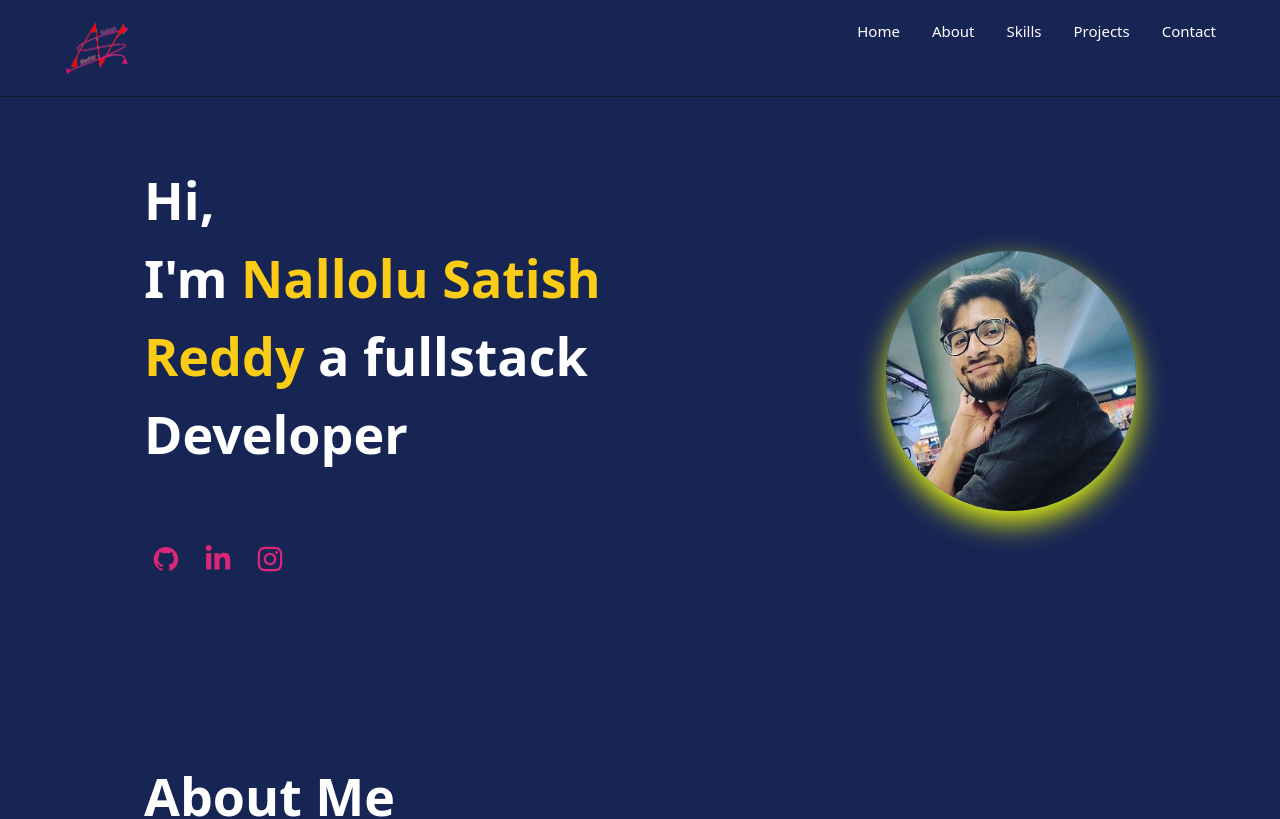
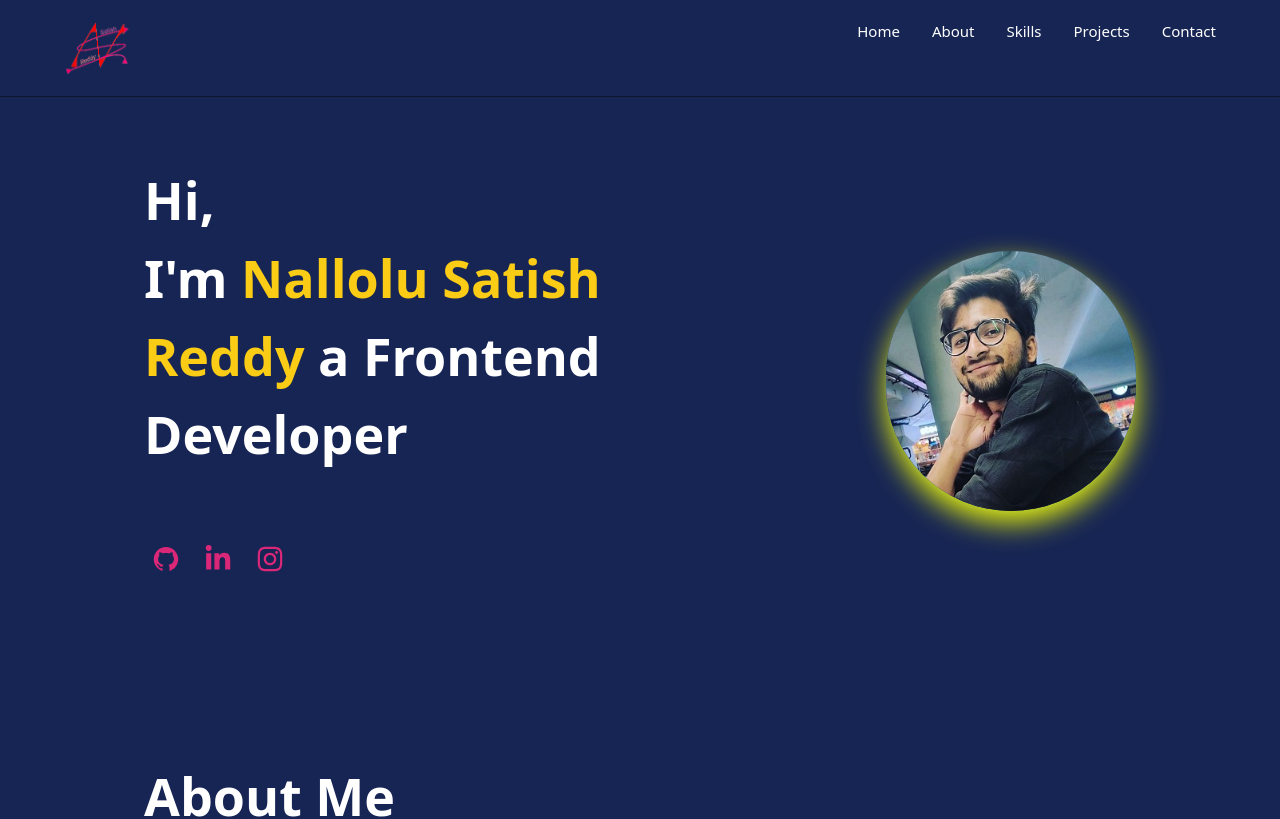
Before and after one commit to NalloluSatishReddy9720/Protfolio, a React (Vite) app: page / in a window 1280 px wide. Shown: the top 819 px of the page. Built offline with nearby package versions, Linux system fonts and the light colour scheme.

Commit message:
modified home

```diff
--- a/src/Components/Home.jsx
+++ b/src/Components/Home.jsx
@@ -19,7 +19,7 @@ function Home() {
   return (
     <div id="Home"  className='bg-blue-950 lg:px-36 px-10 lg:py-0 py-10 pt-0 text-center gap-5 lg:text-start flex lg:flex-row flex-col-reverse justify-between lg:gap-28 items-center overflow-hidden'>
       <div className="h-full lg:py-16 flex flex-col justify-center lg:items-start items-center text-white pt-0">
-        <h1 data-aos="fade-right" className='text-white text-[52px] font-semibold mb-8 leading-normal'>Hi,<br></br>I'm <span className='text-yellow-400'>Nallolu Satish Reddy</span> a  <span>fullstack Developer</span></h1>
+        <h1 data-aos="fade-right" className='text-white text-[52px] font-semibold mb-8 leading-normal'>Hi,<br></br>I'm <span className='text-yellow-400'>Nallolu Satish Reddy</span> a  <span>Frontend Developer</span></h1>
         <div data-aos="fade-up" className='flex mt-8 gap-2'>
           <div className='flex items-center justify-center'>
             <div className='flex space-x-2'>
```
